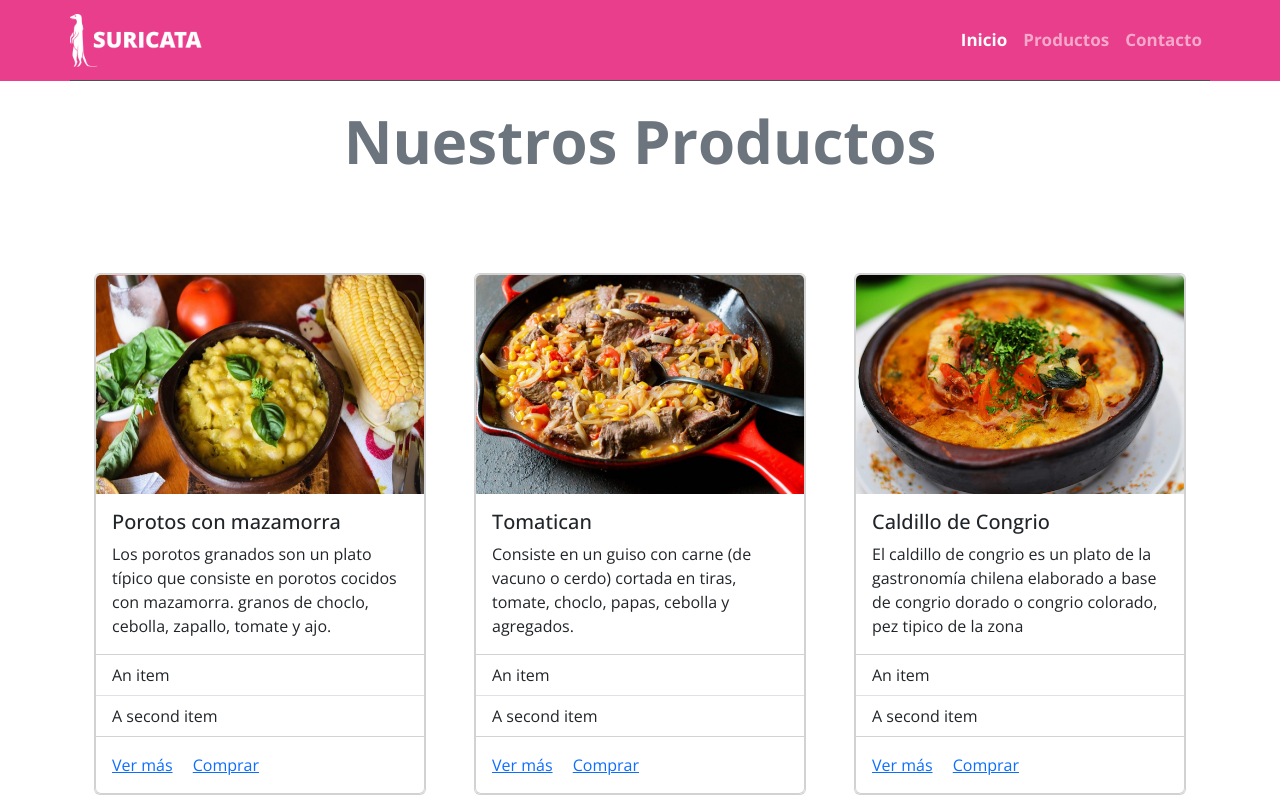
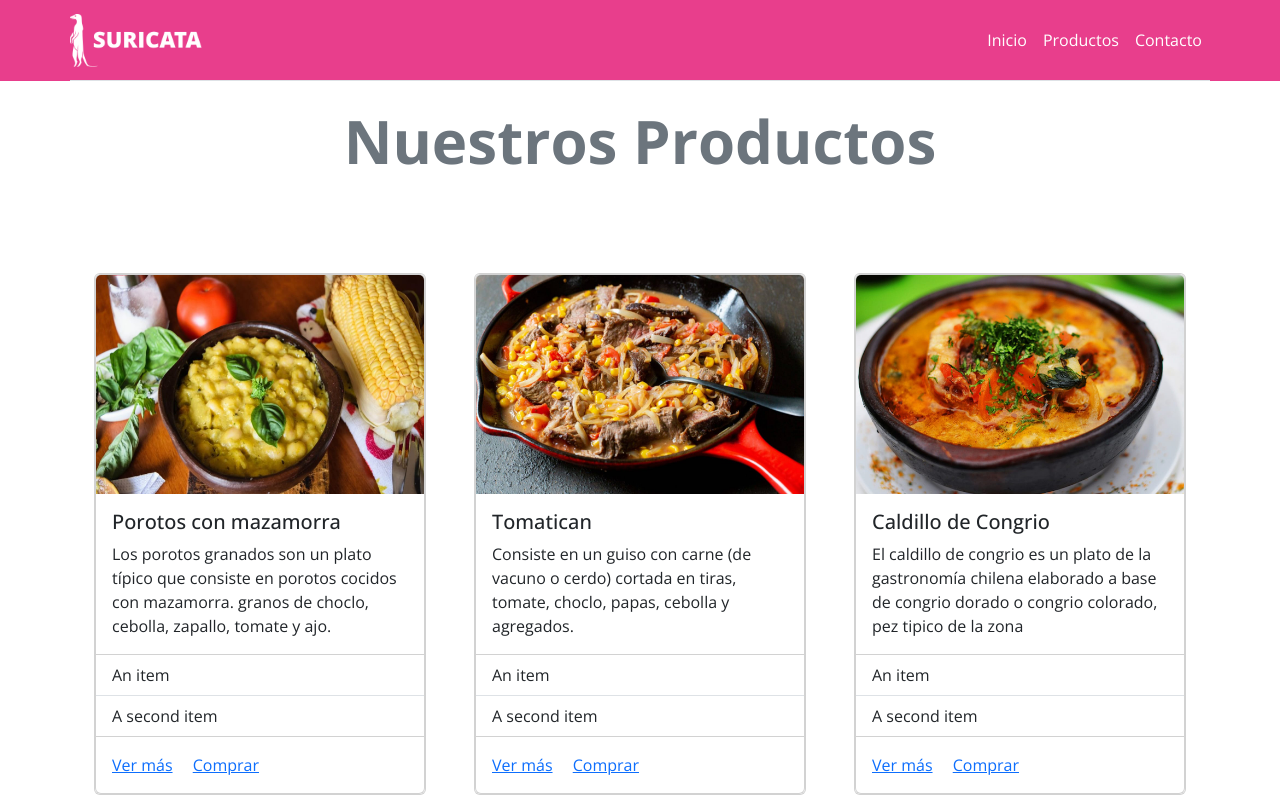
Before and after one commit to EdoRodriguezP/Desafio_Suricata, a plain HTML site: page index.html in a window 1280 px wide. Shown: the top 800 px of the page. Drawn offline with nearby package versions, Linux system fonts and the light colour scheme.

Commit message:
se reparan detalles de desafio suricata

```diff
--- a/assets/css/style.css
+++ b/assets/css/style.css
@@ -16,6 +16,13 @@ body {
   font-weight: bold;
   font-size: 17px;
   color:#373A3C;
+}
+
+  .nav-item a {
+    font-family: "Open Sans", sans-serif;
+    font-weight: normal;
+    font-size: 16px;
+    color: white;
 
 }
 .texto h2{
--- a/index.html
+++ b/index.html
@@ -17,7 +17,7 @@
   <div class="bgcolor">
     <div class="container">
       <div class="row justify-content-between">
-        <nav class="navbar navbar-expand-lg border-bottom border-body" data-bs-theme="dark">
+        <nav class="navbar navbar-expand-lg border-bottom border-body" >
           <a class="navbar-brand" href="#">
             <img src="./assets/img/logo.png" alt="Logo" width="132" height="53" class="d-inline-block align-text-top">
           </a>
@@ -27,7 +27,7 @@
             <div class="collapse navbar-collapse" id="navbarSupportedContent">
               <ul class="navbar-nav mb-lg-0 mb-2 ms-auto">
                 <li class="nav-item">
-                  <a class="nav-link active" href="#">Inicio</a>
+                  <a class="nav-link" href="#">Inicio</a>
                 </li>
                 <li class="nav-item">
                   <a class="nav-link" href="#">Productos</a>
```
